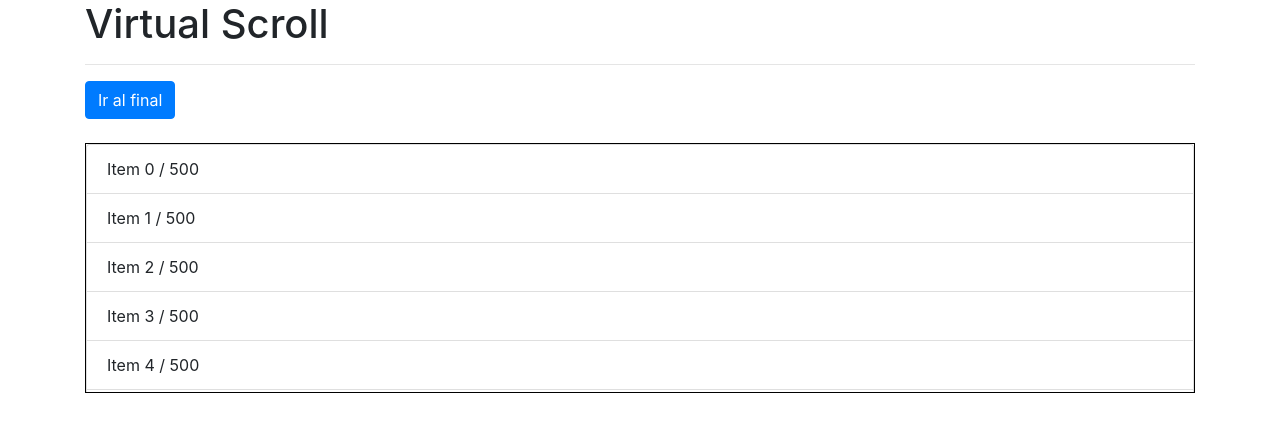
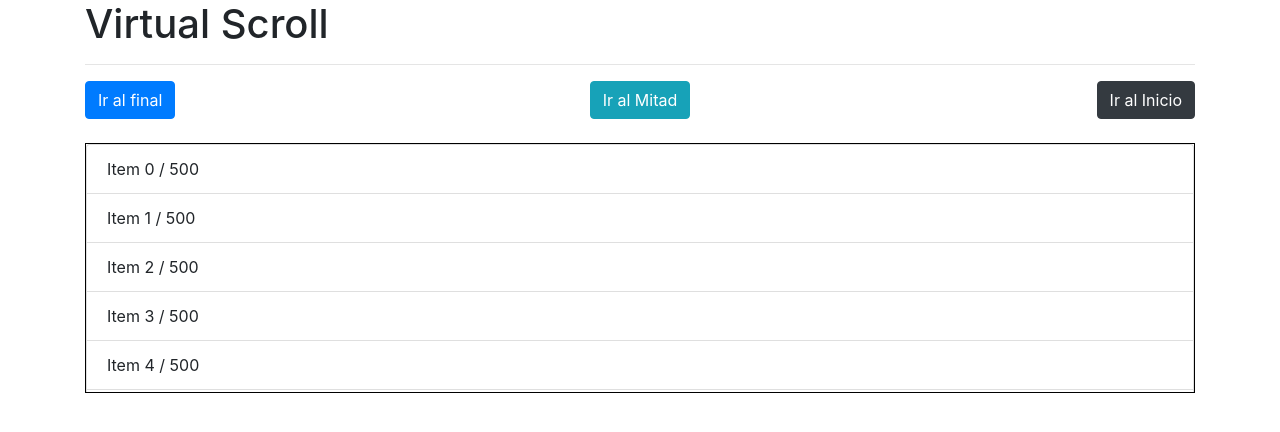
Before and after one commit to dumsof/virtualscroll, an Angular app: page / in a window 1280 px wide. Shown: the top 432 px of the page. Built offline with nearby package versions, Linux system fonts and the light colour scheme.

Commit message:
se corrige el error finaliza scroll virtual

```diff
--- a/src/app/virtual/virtual.component.html
+++ b/src/app/virtual/virtual.component.html
@@ -1,11 +1,24 @@
 <h1>Virtual Scroll</h1>
 <hr>
-<!-- inicio del virtual scroll, se necesita colocar siempre el ancho de los componentes -->
+<!-- inicio del virtual scroll, se necesita colocar siempre el ancho de los componentes
+Lo importante de este scroll virtual es que carga los datos en el html solo lo que se estan
+presentando.
+-->
 
 <div class="row">
     <div class="col">
         <button (click)="irFinal()" class="btn btn-primary">
             Ir al final
+        </button>
+    </div>
+    <div class="col text-center">
+        <button (click)="irMitad()" class="btn btn-info">
+            Ir al Mitad
+        </button>
+    </div>
+    <div class="col text-right">
+        <button (click)="irInicio()" class="btn btn-dark">
+            Ir al Inicio
         </button>
     </div>
 </div>
--- a/src/app/virtual/virtual.component.ts
+++ b/src/app/virtual/virtual.component.ts
@@ -8,7 +8,7 @@ import { CdkVirtualScrollViewport } from '@angular/cdk/scrolling';
 })
 export class VirtualComponent implements OnInit {
 
- /*  @ViewChild('CdkVirtualScrollViewport', CdkFixedSizeVirtualScroll) viewport: CdkVirtualScrollViewport; */
+  @ViewChild(CdkVirtualScrollViewport, { static: false }) viewport: CdkVirtualScrollViewport;
   personas = Array(500).fill(0);
 
   constructor() { }
@@ -17,6 +17,14 @@ export class VirtualComponent implements OnInit {
     console.log(this.personas);
   }
   irFinal() {
+    this.viewport.scrollToIndex(this.personas.length);
+  }
 
+  irInicio() {
+    this.viewport.scrollToIndex(0);
+  }
+
+  irMitad() {
+    this.viewport.scrollToIndex(this.personas.length / 2);
   }
 }
```
